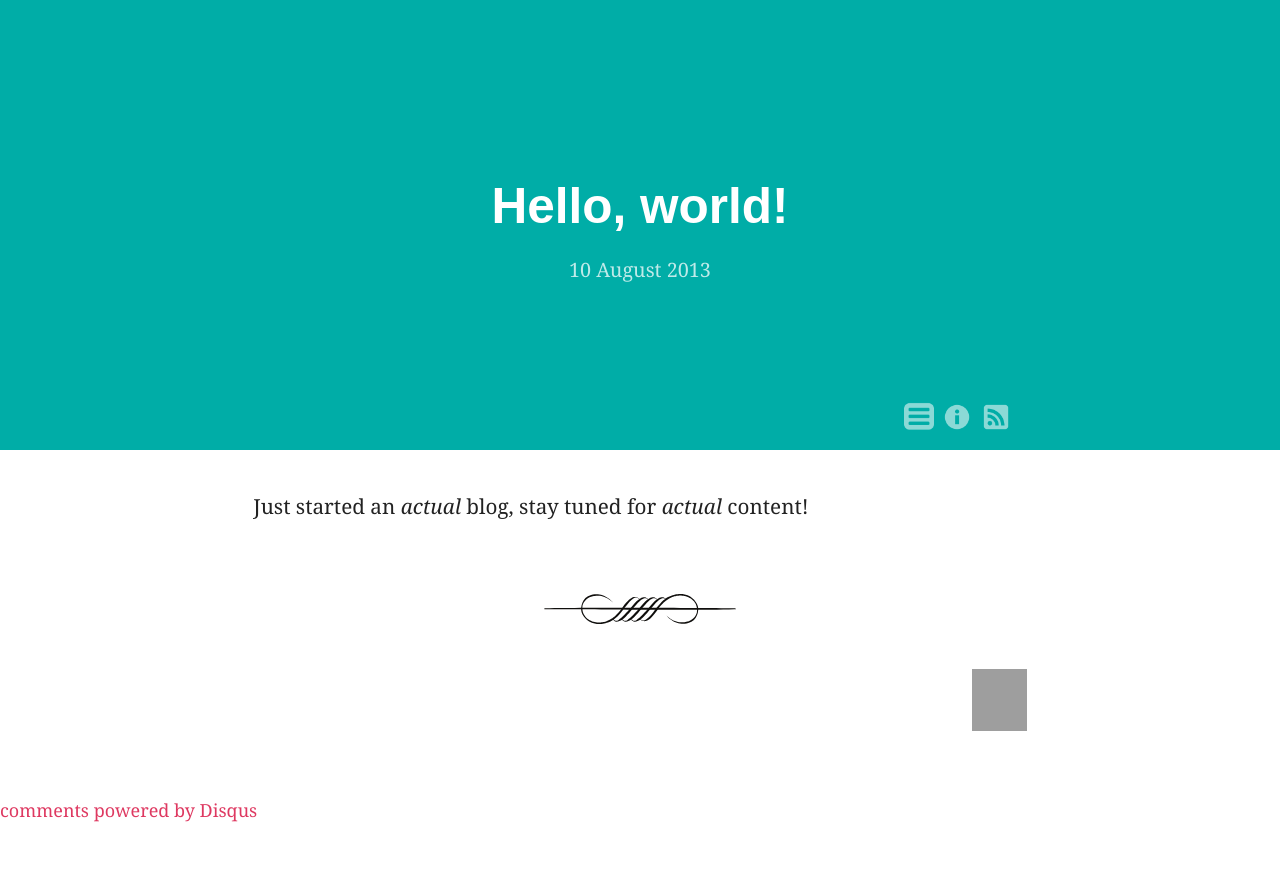
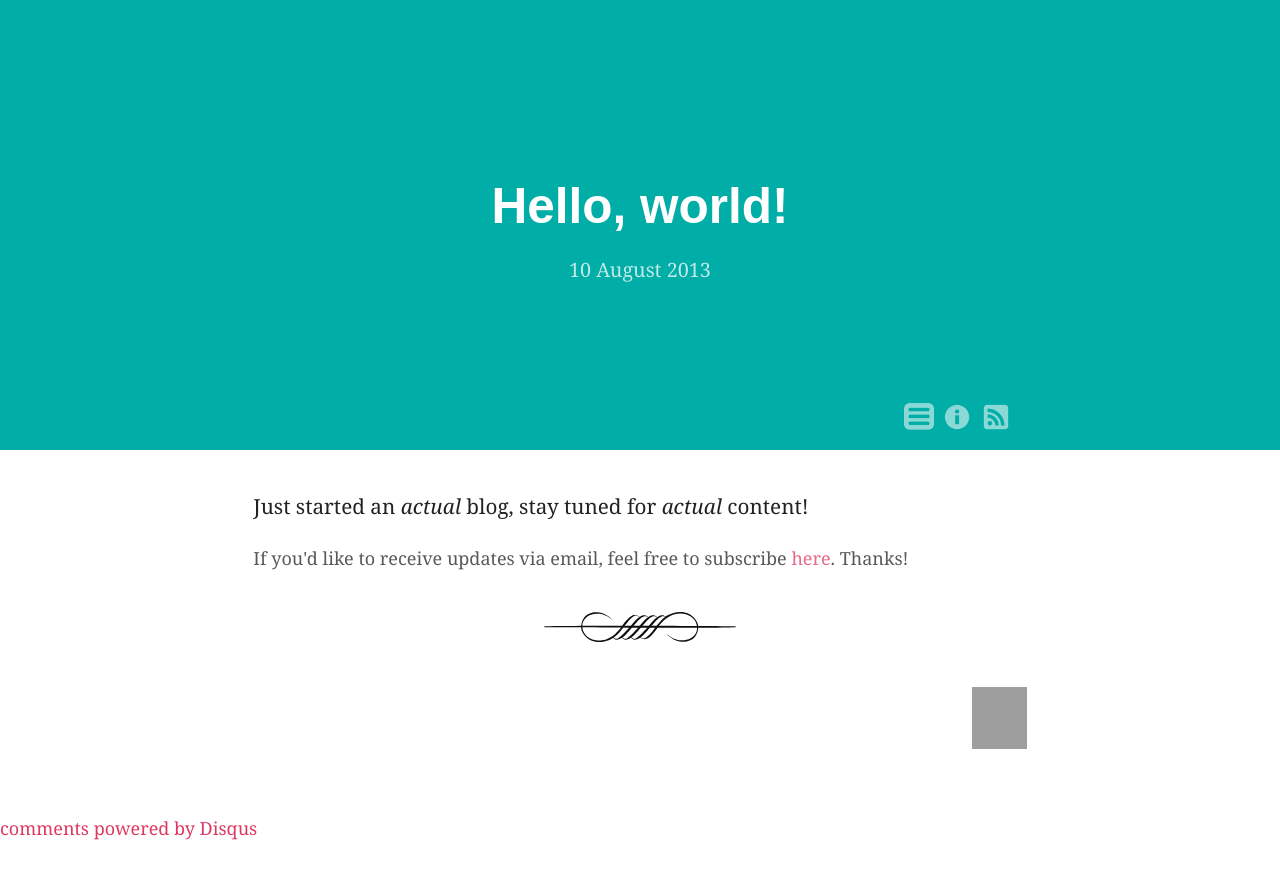
Before and after one commit to mihneadb/mihneadb.github.io, a Jekyll site: the page built from _posts/2013-08-10-hello-world.md, in a window 1280 px wide. Shown: the top 879 px of the page. Built offline with Jekyll 4.4.1, drawn with Linux system fonts in a browser that asks for light colours; Markdown is read by kramdown in place of the engine named in the settings; comment, search, counter and statistics services are not loaded; grey boxes are pictures that could not be loaded.

Commit message:
mailchimp subscribe link

```diff
--- a/_layouts/post.html
+++ b/_layouts/post.html
@@ -6,6 +6,11 @@
         <div class="post bigger-text">
             {{ content }}
         </div>
+    </div>
+
+    <div class="row muted-less">
+        If you'd like to receive updates via email, feel free to subscribe
+        <a href="http://eepurl.com/LnBOD">here</a>. Thanks!
     </div>
 
     <div class="row">
--- a/css/site.css
+++ b/css/site.css
@@ -1,6 +1,9 @@
 /* https://kuler.adobe.com/mar-vintage-color-theme-2919210/ */
 .muted {
   opacity: 0.5; }
+
+.muted-less {
+  opacity: 0.75; }
 
 .text-half {
   font-size: 1rem; }
```
